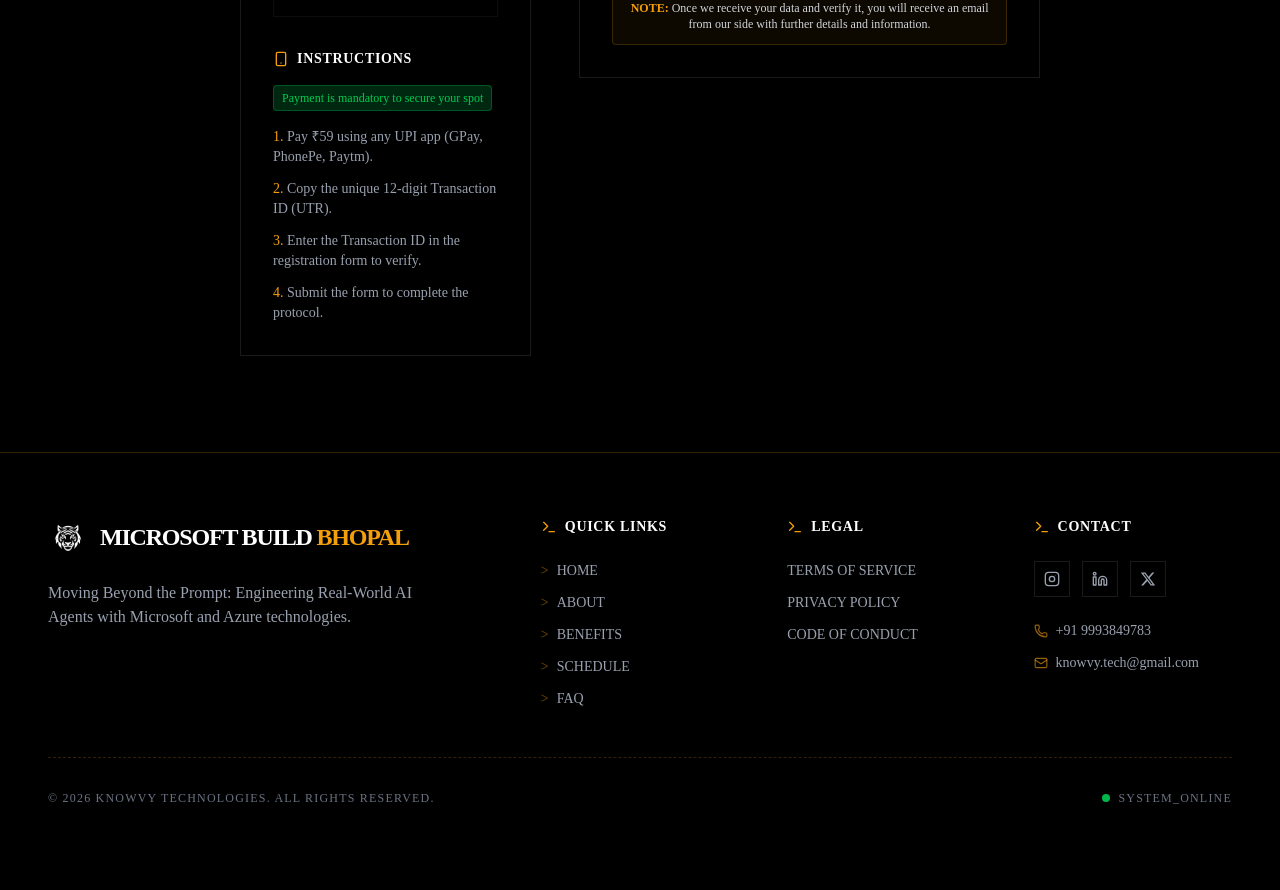
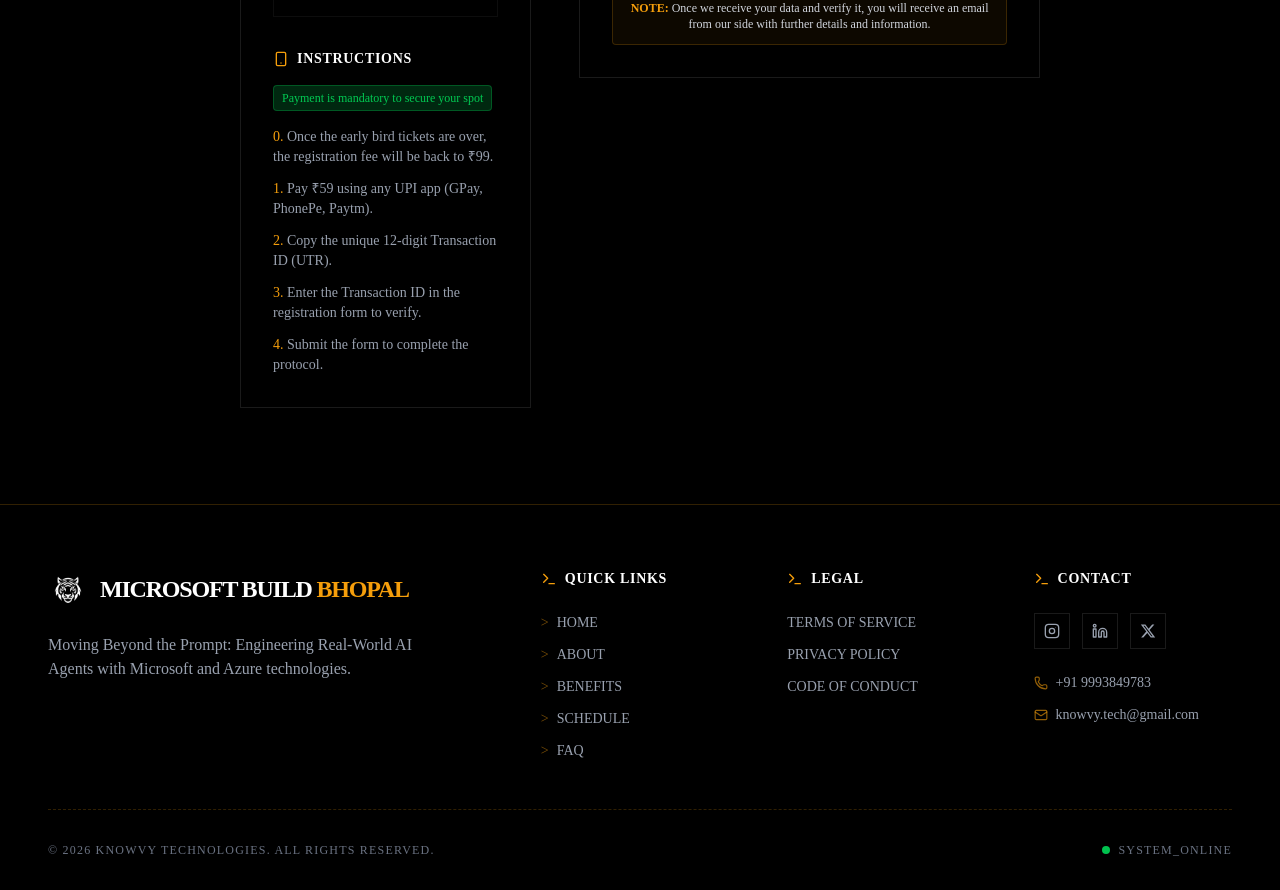
Before and after one commit to student-ompandey/Registration_Knowvy, a Next.js app: page /register in a window 1280 px wide. Shown: the part 1040-1930 px from the top of the page. Before the commit the page ends 1878 px from the top, so only its background shows below. Built offline with nearby package versions, Linux system fonts and the light colour scheme.

Commit message:
instruction added

```diff
--- a/components/RegistrationSection.tsx
+++ b/components/RegistrationSection.tsx
@@ -204,7 +204,8 @@
                 <div className="mb-4 inline-block bg-green-500/20 text-green-500 text-xs px-2 py-1 rounded border border-green-500/30">
                   Payment is mandatory to secure your spot
                 </div>
-                <ol className="text-sm text-gray-400 space-y-3 font-sans list-decimal list-inside marker:text-primary marker:font-mono">
+                <ol className="text-sm text-gray-400 space-y-3 font-sans list-decimal list-inside marker:text-primary marker:font-mono" start={0}>
+                  <li>Once the early bird tickets are over, the registration fee will be back to ₹99.</li>
                   <li>Pay ₹59 using any UPI app (GPay, PhonePe, Paytm).</li>
                   <li>Copy the unique 12-digit Transaction ID (UTR).</li>
                   <li>Enter the Transaction ID in the registration form to verify.</li>
```
